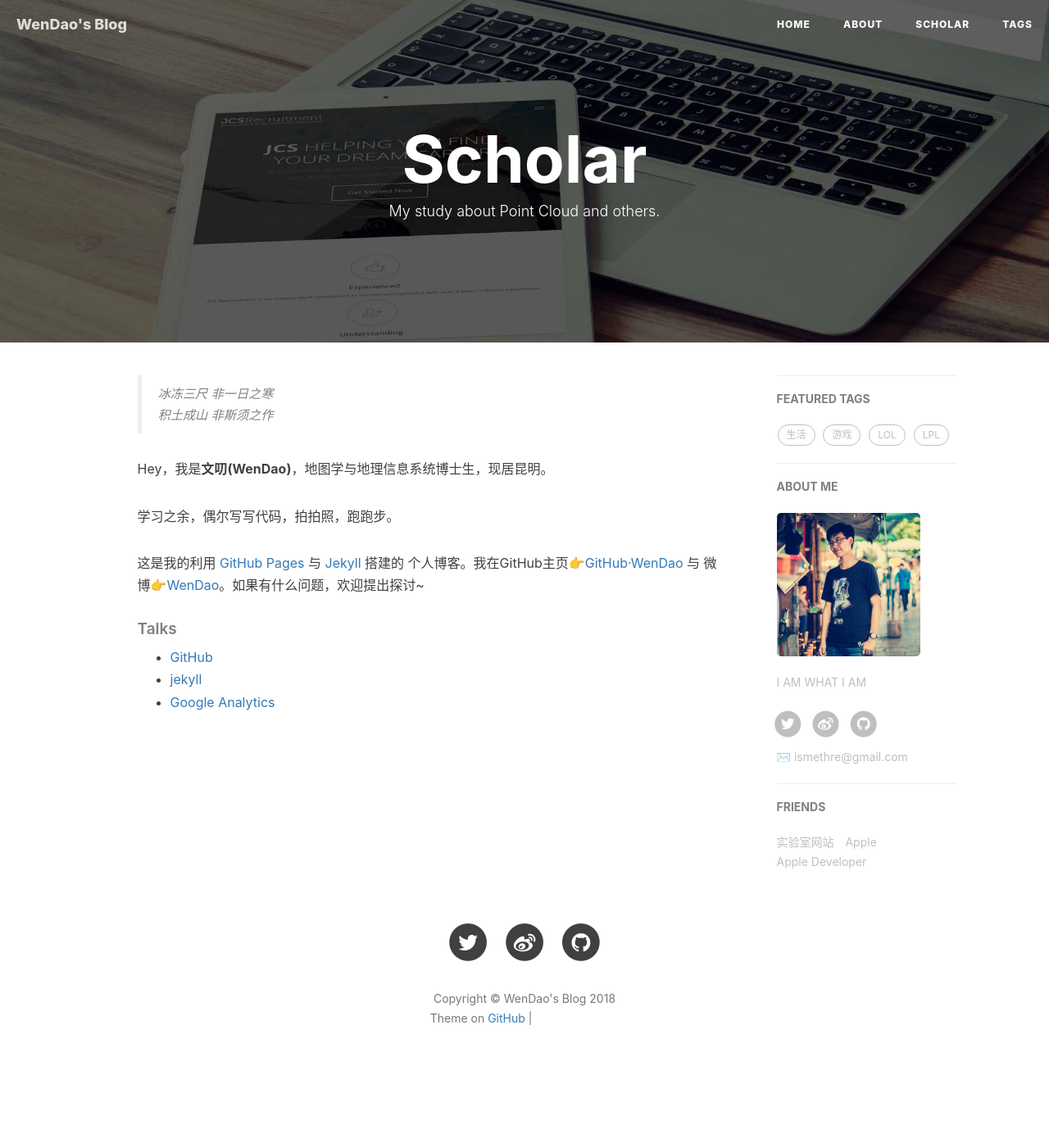
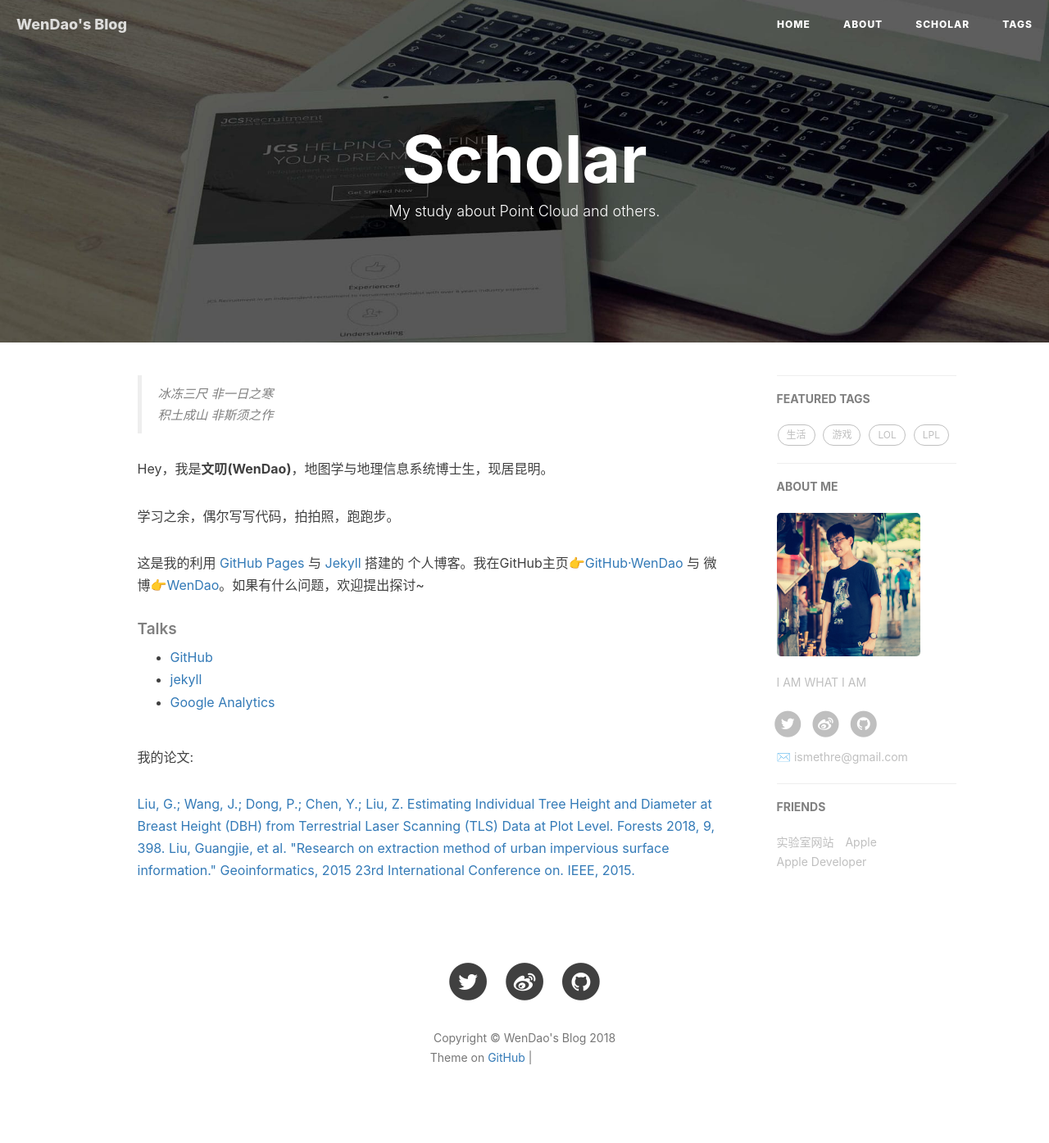
Before and after one commit to ismethr/ismethr, a Jekyll site: the page built from scholar.html, in a window 1280 px wide. Shown: the whole page at 82% size. Built offline with Jekyll 4.4.1, drawn with Linux system fonts in a browser that asks for light colours; nearby versions of some CDN libraries; comment, search, counter and statistics services are not loaded; before the commit the page ends 1347 px from its top, so only the background shows below that; grey boxes are pictures that could not be loaded.

Commit message:
update scholar

```diff
--- a/scholar.html
+++ b/scholar.html
@@ -33,6 +33,10 @@ header-img: "img/post-bg-rwd.jpg"
         <li><a href="http://jekyll.com.cn/">jekyll</a></li>
         <li><a href="https://analytics.google.com/analytics">Google Analytics</a></li>
     </ul>
+    <p>我的论文:</p>
+    <p><a href="https://doi.org/10.3390/f9070398">Liu, G.; Wang, J.; Dong, P.; Chen, Y.; Liu, Z.	Estimating Individual Tree Height and Diameter at Breast Height (DBH) from Terrestrial Laser Scanning (TLS) Data at Plot Level. Forests 2018, 9, 398.</a>
+       <a href="https://ieeexplore.ieee.org/abstract/document/7378600">Liu, Guangjie, et al. &quot;Research on extraction method of urban impervious surface information.&quot; Geoinformatics, 2015 23rd International Conference on. IEEE, 2015.</a>
+    </p>
 </div>
 
 <!-- English Version -->
```
